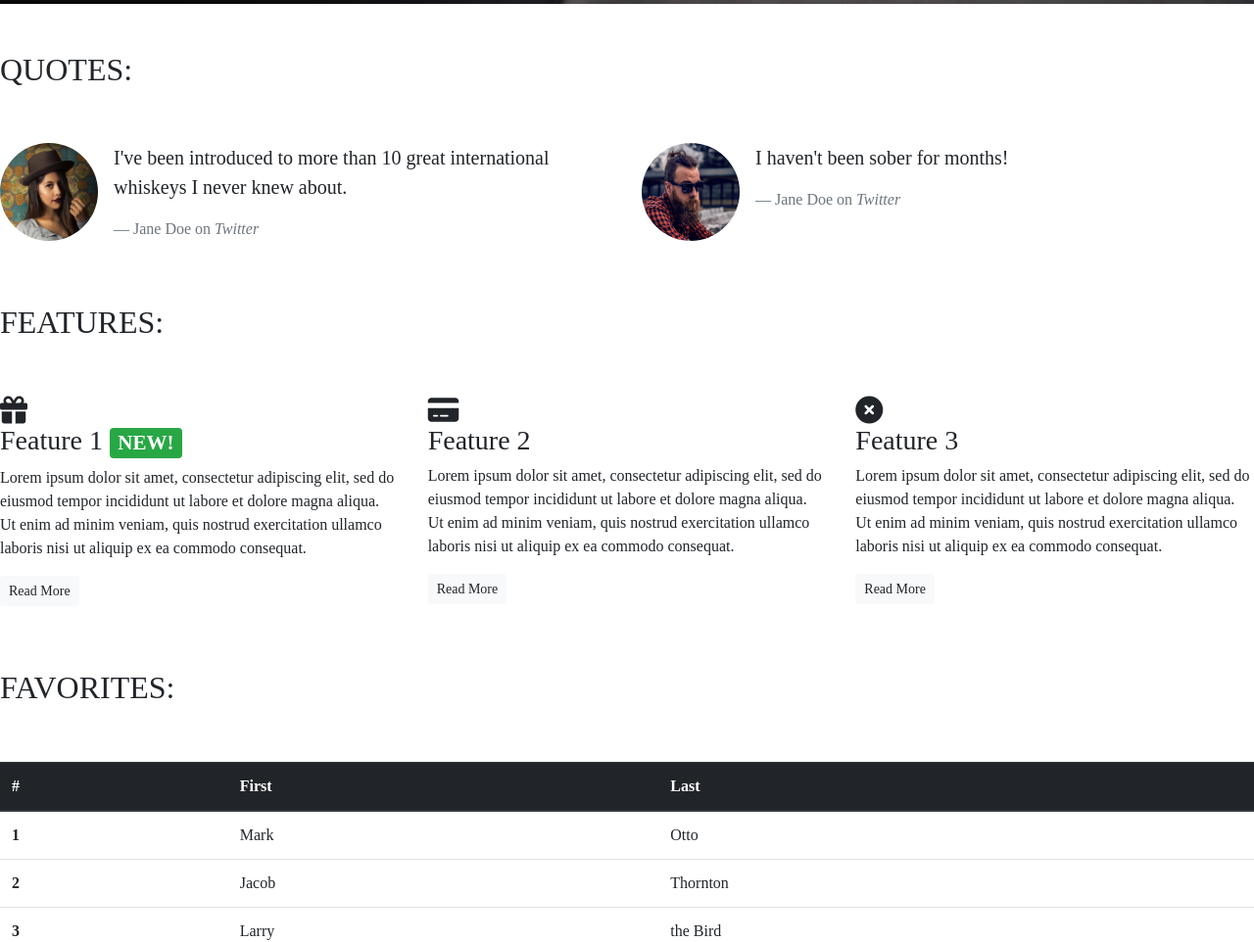
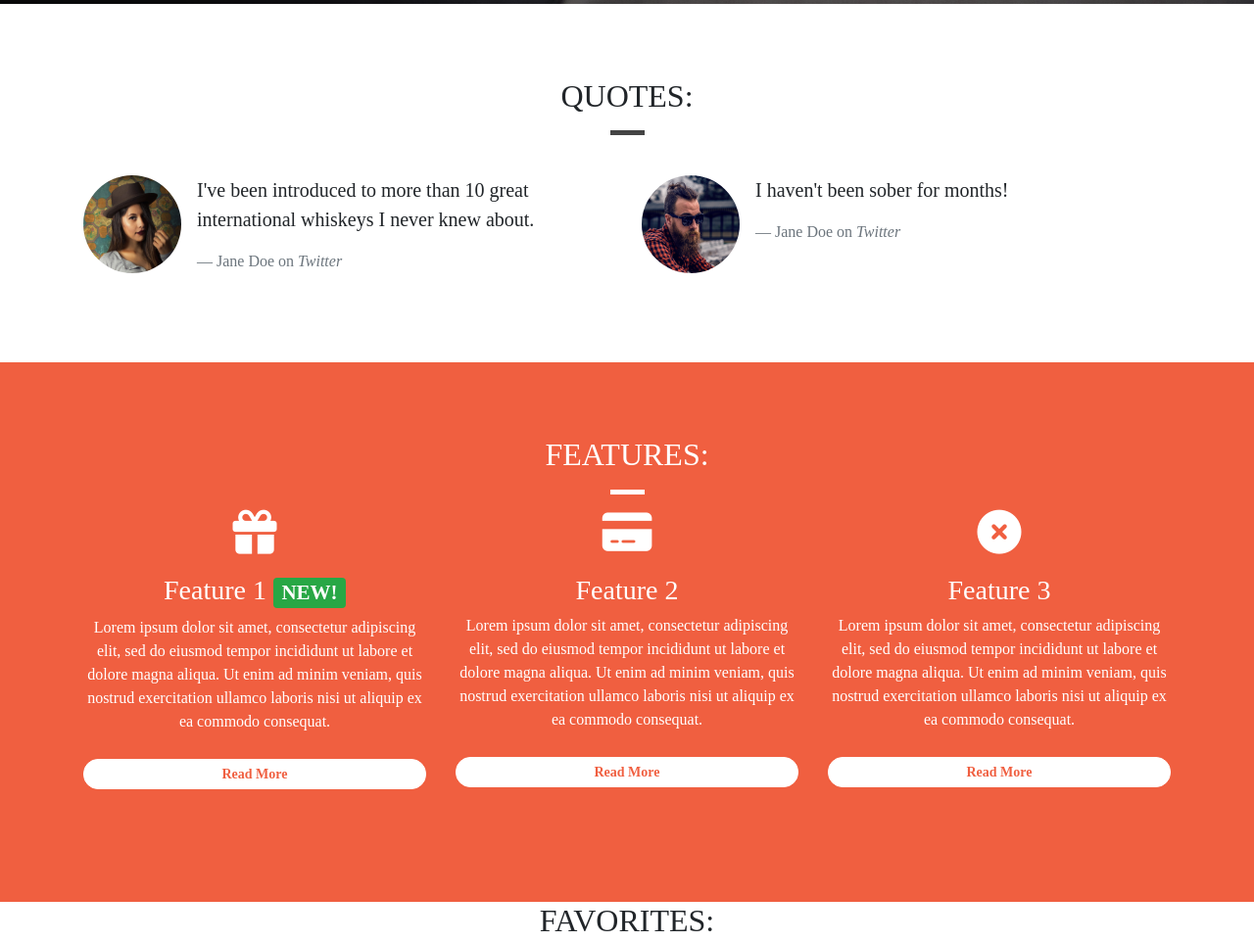
Before and after one commit to jackhendrick/bootstrap4, a plain HTML site: page index.html in a window 1280 px wide. Shown: the part 796-1758 px from the top of the page at 98% size. Drawn offline with nearby package versions, Linux system fonts and the light colour scheme; a web font is replaced by a local one.

Commit message:
fixed some borders and better layout design

```diff
--- a/css/style.css
+++ b/css/style.css
@@ -1,5 +1,13 @@
 body {
     font-family: 'Slabo 27px', serif;
+}
+
+.container-wrapper {}
+
+.container-wrapper--red {
+    background-color: #f05f40;
+    color: white;
+
 }
 
 .alert-container .col-12 {
@@ -50,23 +58,51 @@ height: 100vh;
 
 .features-container {}
 
+/*Page Headers*/
+
+.page-header {
+    margin-bottom: 0;
+    border-bottom: 0;
+    text-align: center;
+}
+
+.page-header h2 {
+    margin-top: 0;
+}
+
+.quotes .page-header {
+    margin-bottom: 25px;
+}
+
+
 /*Block Dividers*/
 
 .block-divider {
     width: 75px;
     height: 5px;
     border: 0px;
+    background-color: #444;
 
 }
 
 .block-divider--orange {
     background-color: #f05f40;
+}
 
+.block-divider--white {
+    background-color: white;
 }
 
 .block-divider--short {
 
     width: 35px;
+}
+
+/* Content Containers */
+
+.content-container {
+    padding-top: 75px;
+    padding-bottom: 75px;
 }
 
 /* Navbar */
@@ -145,7 +181,28 @@ border-color: #f05f40;
 .btn--red:active:focus {
             background-color: #df4929;
             border-color: #df4929;
+}
+
+.feature {
+    text-align: center;
+    margin-bottom: 40px;
+}
+
+.feature i {
+    margin-bottom: 20px;
+    font-size: 45px;
+    line-height: 45px;
+
+}
 
 
+.feature .btn {
+    background-color:white;
+    border-color: white;
+    border-radius: 15px;
+    min-width: 100%;
+    font-weight: bold;
+    margin-top: 10px;
+    color: #f05f40;
 
 }
--- a/index.html
+++ b/index.html
@@ -88,11 +88,13 @@
 	</div>
 
 	<!-- Quotes -->
-	<div class="quotes-container">
+	<div class="container-wrapper">
+		<div class="container quotes-container content-container">
 			<section class="quotes">
 				<div class="row">
-				<div class="col-12 my-5">
+					<div class="col-12 page-header">
 						<h2 class="text-uppercase">Quotes:</h2>
+						<hr class="block-divider block-divider--short">
 					</div>
 				</div>
 				<div class="row">
@@ -133,13 +135,16 @@
 			</section>
 			<!-- /.quotes -->
 		</div>
+	</div>
 
 	<!-- Features -->
-	<div class="features-container">
+	<div class="container-wrapper container-wrapper--red">
+		<div class="container features-container content-container">
 			<section class="features">
 				<div class="row">
-				<div class="col-12 my-5">
+					<div class="col-12 page-header">
 						<h2 class="text-uppercase">Features:</h2>
+                        <hr class="block-divider block-divider--short block-divider--white">
 					</div>
 				</div>
 				<div class="row">
@@ -181,12 +186,13 @@
 			</section>
 			<!-- /.features -->
 		</div>
+	</div>
 
 	<div class="favorites-container">
 		<!-- Favorites -->
 
 			<section class="favorites">
-			<div class="my-5">
+				<div class="page-header">
 					<h2 class="text-uppercase">Favorites:</h2>
 					<div class="col-12 col-md-6 col-lg-4">
 					</div>
@@ -240,6 +246,7 @@
 		</div>
 
 
+
 	</article>
 
 	<div class="modal" tabindex="-1" role="dialog" id="SignUpModal">
```
Lines whose indentation alone changed are shown as unchanged.
